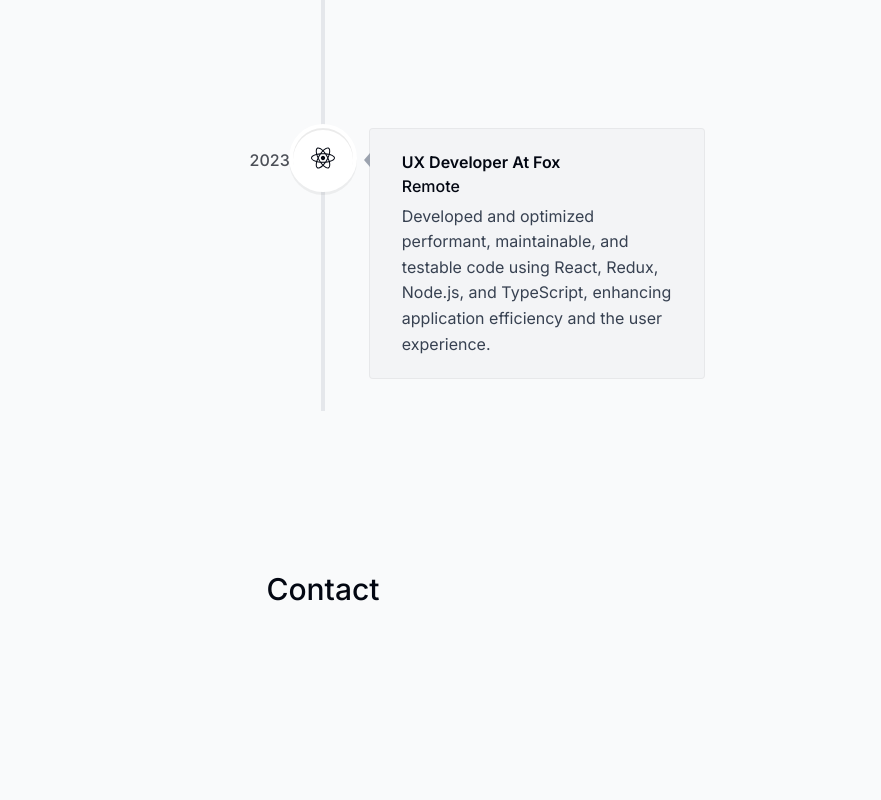
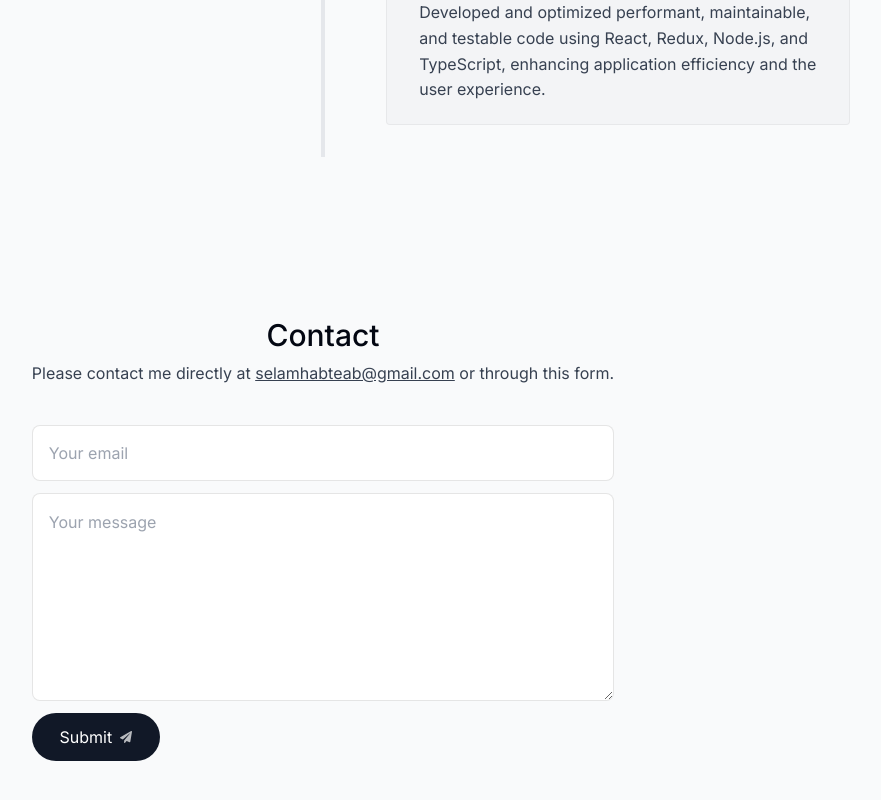
Before and after one commit to selamhabteab/selams-portfolio, a Next.js app: page / in a window 1280 px wide. Shown: the part 3668-4468 px from the top of the page, without its empty margins (317-1198 px from the left). Built offline with nearby package versions, Linux system fonts and the light colour scheme.

Commit message:
Contact section part 1

```diff
--- a/app/components/contact.tsx
+++ b/app/components/contact.tsx
@@ -3,12 +3,51 @@
 import React from 'react'
 import SectionHeading from './section-heading'
 import { useSectionInView } from '../lib/hooks';
+import { FaPaperPlane } from 'react-icons/fa';
+import { motion } from 'framer-motion';
 
 export default function Contact() {
     const { ref } = useSectionInView("Contact");
     return (
-        <section ref={ref} id="contact"  className="mb-28 max-w-[53rem] scroll-mt-28 text=center sm:mb-40">
+        <motion.section
+            ref={ref}
+            id="contact"
+            className="mb-20 sm:mb-40 w-[min(100%, 38rem)] max-w-[53rem] scroll-mt-28 text-center"
+            initial={{
+                opacity: 0,
+            }}
+            whileInView={{
+                opacity: 1,
+            }}
+            transition={{
+                duration: 1,
+            }}
+            viewport={{
+                once: true,
+            }}
+        >
             <SectionHeading>Contact</SectionHeading>
-        </section>
+            <p className="text-gray-700 -mt-6">Please contact me directly at{" "}
+                <a className="underline" href="mailto:selamhabteab@gmail.com">
+                    selamhabteab@gmail.com
+                </a> {" "}
+                or through this form.
+            </p>
+
+            <form className="mt-10 flex flex-col">
+                <input
+                    className="h-14 px-4 rounded-lg borderBlack" type="email"
+                    placeholder="Your email"
+                />
+                <textarea
+                    className="h-52 my-3 rounded-lg borderBlack p-4"
+                    placeholder="Your message"
+                />
+                <button type="submit" className="group flex items-center justify-center gap-2 h-[3rem] w-[8rem] bg-gray-900 text-white rounded-full outline-none transition-all focus:scale-110 hover:scale-110 hover:bg-gray-950 active:scale-105">
+                    Submit{" "}
+                    <FaPaperPlane className="text-xs opacity-70 transition-all group-hover:translate-x-1 group-hover:-translate-y-1" />{" "}
+                </button>
+            </form>
+        </motion.section>
     )
 }
--- a/app/components/experience.tsx
+++ b/app/components/experience.tsx
@@ -15,7 +15,7 @@ export default function Experience() {
     const { ref } = useSectionInView("Experience");
 
     return (
-        <section ref={ref} id="experience" className="mb-28 max-w-[53rem] scroll-mt-28 text=center sm:mb-40">
+        <section ref={ref} id="experience" className="scroll-mt-28 mb-28 sm:mb-40">
             <SectionHeading>My Experience</SectionHeading>
             <VerticalTimeline lineColor="" >
                 {experiencesData.map((item, index) => (
--- a/app/components/intro.tsx
+++ b/app/components/intro.tsx
@@ -8,9 +8,11 @@ import { HiDownload } from 'react-icons/hi';
 import { BsArrowRight, BsLinkedin } from "react-icons/bs";
 import { FaGithubSquare } from "react-icons/fa";
 import { useSectionInView } from '../lib/hooks';
+import { useActiveSectionContext } from '@/context/active-section-context';
 
 export default function Intro() {
     const { ref } = useSectionInView("Home", 0.5);
+    const { setActiveSection, setTimeOfLastClick } = useActiveSectionContext()
 
     return (
         <section ref={ref} className="mb-28 max-w-[50rem] text-center scroll-mt-[100rem]" id="home">
@@ -80,19 +82,23 @@ export default function Intro() {
                     <Link
                         href="#contact"
                         className="group bg-gray-900 text-white px-7 py-3 flex items-center gap-2 rounded outline-none focus:scale-110 hover:scale-110 hover:bg-gray-950 active:scale-105 transition shadow-xl"
+                        onClick={()=> {
+                            setActiveSection("Contact");
+                            setTimeOfLastClick(Date.now());
+                        }}
                     >
                         Contact Me Here <span className="group-hover:translate-x-1 transition">✉️</span>
                     </Link>
 
-                    <a className="group bg-white px-7 py-3 flex items-center gap-2 rounded shadow-xl outline-none focus:scale-110 hover:scale-110 active:scale-105 transition cursor-pointer border border-black/10" href="/resume.pdf" download>
+                    <a className="group bg-white px-7 py-3 flex items-center gap-2 rounded shadow-xl outline-none focus:scale-110 hover:scale-110 active:scale-105 transition cursor-pointer borderBlack" href="/resume.pdf" download>
                         Download Resume <HiDownload className="group-hover:translate-y-1 transition" />
                     </a>
 
-                    <a className="bg-white p4 text-gray-700 flex items-center gap-2 rounded-full focus:scale-110 hover:scale-[1.15] hover:text-gray-950 active:scale-105 transition cursor-pointer border border-black/10 h-[35px] w-[35px] justify-center" href="https://www.linkedin.com/in/selamhabteab/" target="_blank">
+                    <a className="bg-white p4 text-gray-700 flex items-center gap-2 rounded-full focus:scale-110 hover:scale-[1.15] hover:text-gray-950 active:scale-105 transition cursor-pointer borderBlack h-[35px] w-[35px] justify-center" href="https://www.linkedin.com/in/selamhabteab/" target="_blank">
                         <BsLinkedin />
                     </a>
 
-                    <a className="bg-white p4 text-gray-700 flex items-center gap-2 rounded-full text-[1.35rem] focus:scale-[1.15] hover:scale-[1.15] hover:text-gray-950 active:scale-105 transition cursor-pointer border border-black/10 h-[35px] w-[35px] justify-center" href="https://github.com/selamhabteab" target="_blank">
+                    <a className="bg-white p4 text-gray-700 flex items-center gap-2 rounded-full text-[1.35rem] focus:scale-[1.15] hover:scale-[1.15] hover:text-gray-950 active:scale-105 transition cursor-pointer borderBlack h-[35px] w-[35px] justify-center" href="https://github.com/selamhabteab" target="_blank">
                         <FaGithubSquare />
                     </a>
 
--- a/app/globals.css
+++ b/app/globals.css
@@ -5,3 +5,7 @@
 html {
     --line-color: #e5e7eb;
 }
+
+.borderBlack {
+    @apply border border-black/10;
+}
--- a/app/layout.tsx
+++ b/app/layout.tsx
@@ -21,7 +21,7 @@ export default function RootLayout({
 }) {
   return (
     <html lang="en" className="!scroll-smooth">
-      <body className={`${inter.className} bg-gray-50 text-gray-950 relative h-[5000px] pt-28 sm:pt-36`}>
+      <body className={`${inter.className} bg-gray-50 text-gray-950 relative pt-28 sm:pt-36`}>
         <div className="bg-red-600 absolute top-[-6rem] -z-10 -right-[11rem] h-[31.25rem] w-[31.25rem] rounded-full blur-[10rem] sm:w-[68.75rem] "></div>
         <div className="bg-orange-300 absolute top-[-1rem] -z-10 left-[-35rem] h-[31.25rem] w-[50rem] rounded-full blur-[10rem] sm:w-[68.75rem] md:left-[-33rem] 1g:left-[-28rem] xl:left-[-15rem] 2xl:left-[-5rem]"></div>
         <ActiveSectionContextProvider>
```
